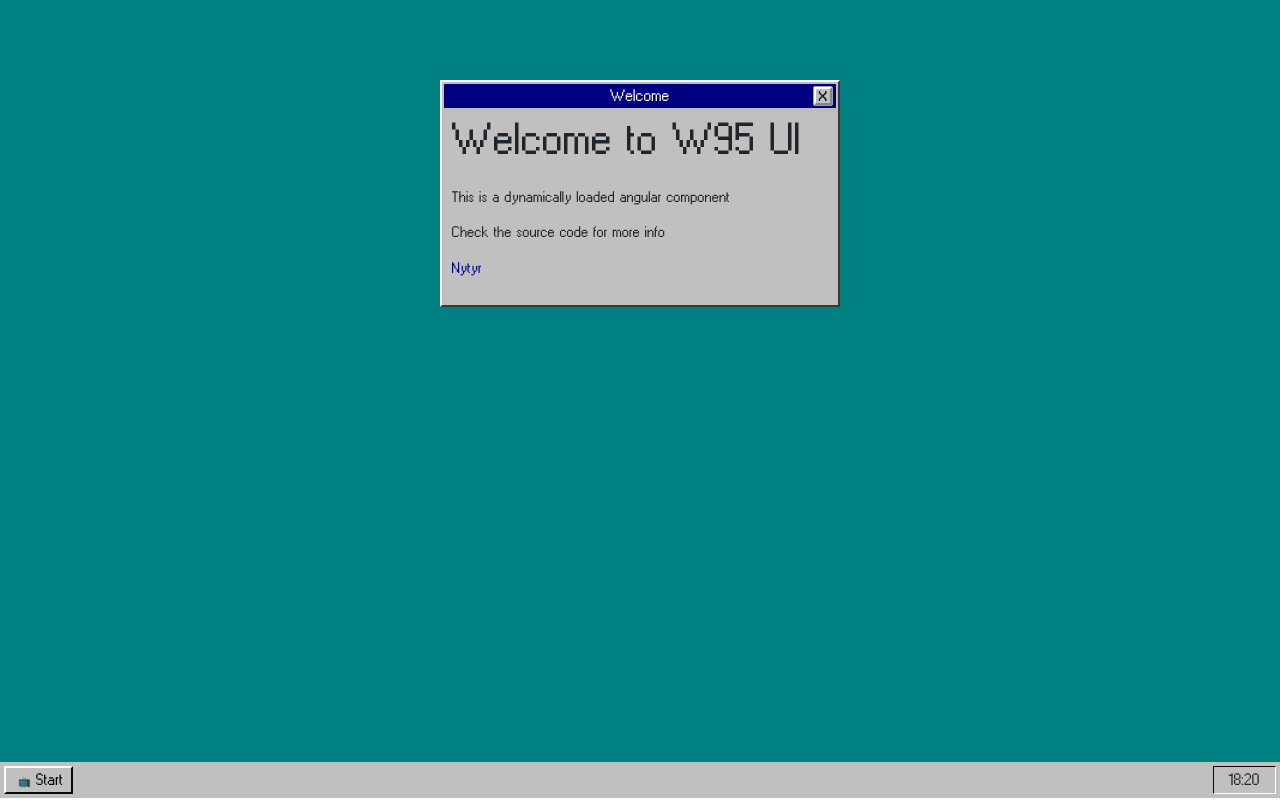
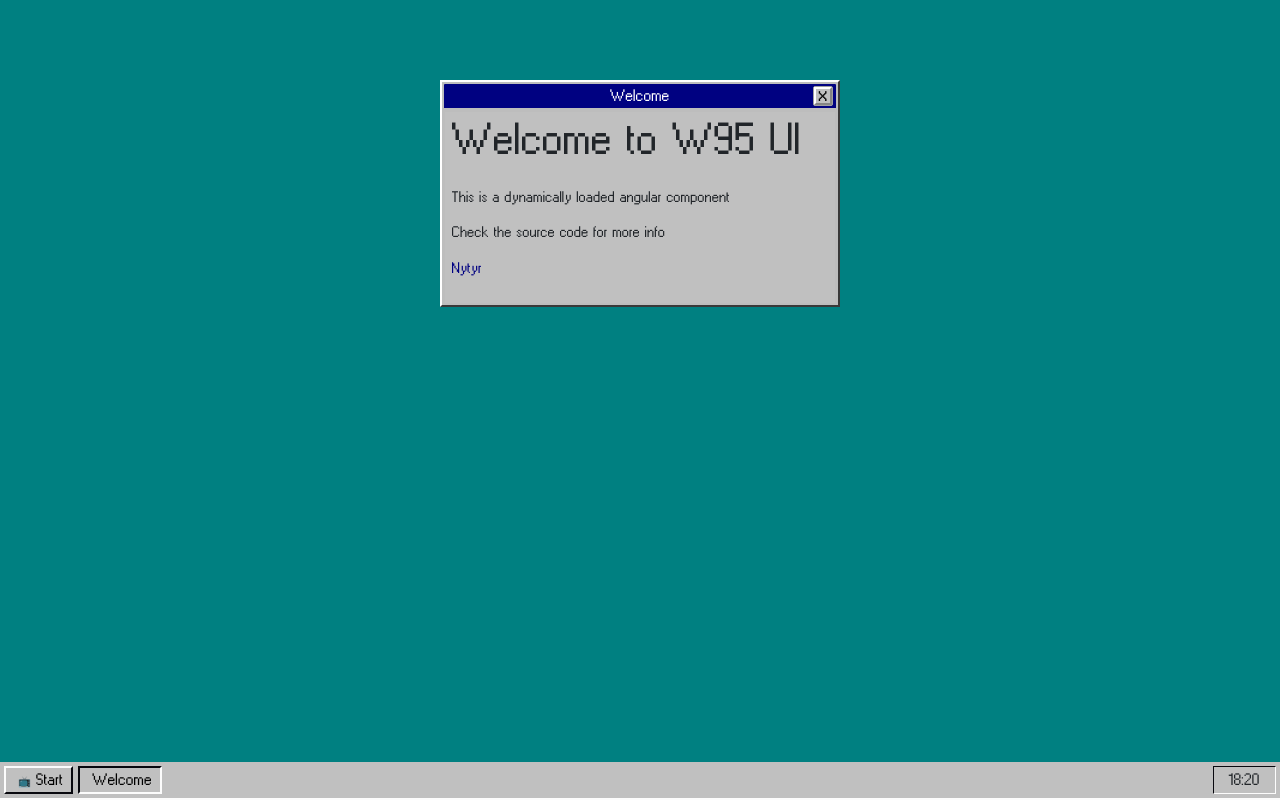
Before and after one commit to Nytyr/angular-windows-95, an Angular app: page / in a window 1280 px wide. Built offline with nearby package versions, Linux system fonts and the light colour scheme.

Commit message:
feat: 🎸 Show opened windows in bar

```diff
--- a/src/app/app.component.css
+++ b/src/app/app.component.css
@@ -60,6 +60,11 @@
     font-weight: bold;
 }
 
+.navbar .navbar-nav .nav-item {
+    text-overflow: ellipsis;
+    white-space: nowrap;
+}
+
 .cursor-draggable-bar {
     cursor: grab;
     cursor: -moz-grab;
--- a/src/app/app.component.html
+++ b/src/app/app.component.html
@@ -43,6 +43,11 @@
           <span class="nav-link-inner-text">📺 Start</span>
         </div>
       </li>
+      <li class="nav-item" *ngFor="let window of openedWindows; let i = index">
+        <div class="nav-link" role="button" (click)="focusWindow(i)" [ngClass]="{pressed: lastWindowOpened == i}">
+          <span class="nav-link-inner-text">{{window.title}}</span>
+        </div>
+      </li>
     </ul>
     <div class="time text-center">
       <span class="text-uppercase">{{ date | date:"HH:mm"}}</span>
--- a/src/app/app.component.ts
+++ b/src/app/app.component.ts
@@ -27,6 +27,7 @@ export class AppComponent implements AfterViewInit {
   date = new Date();
   startMenuOpened = false;
   lastZIndex = 10;
+  lastWindowOpened = 0;
   openedWindows = [
     {
       component: WelcomeComponent,
@@ -60,6 +61,7 @@ export class AppComponent implements AfterViewInit {
       title
     }];
     this.lastZIndex += 1;
+    this.lastWindowOpened = this.openedWindows.length - 1;
     this.loadWindowContentWithDelay(this.openedWindows.length - 1, component);
   }
 
@@ -70,6 +72,7 @@ export class AppComponent implements AfterViewInit {
   focusWindow(index: number): void {
     this.openedWindows[index].zIndex = this.lastZIndex + 1;
     this.lastZIndex += 1;
+    this.lastWindowOpened = index;
   }
 
   private loadWindowContentWithDelay(index: number, component: any): void {
```
Also changed, not shown: demo.png.
